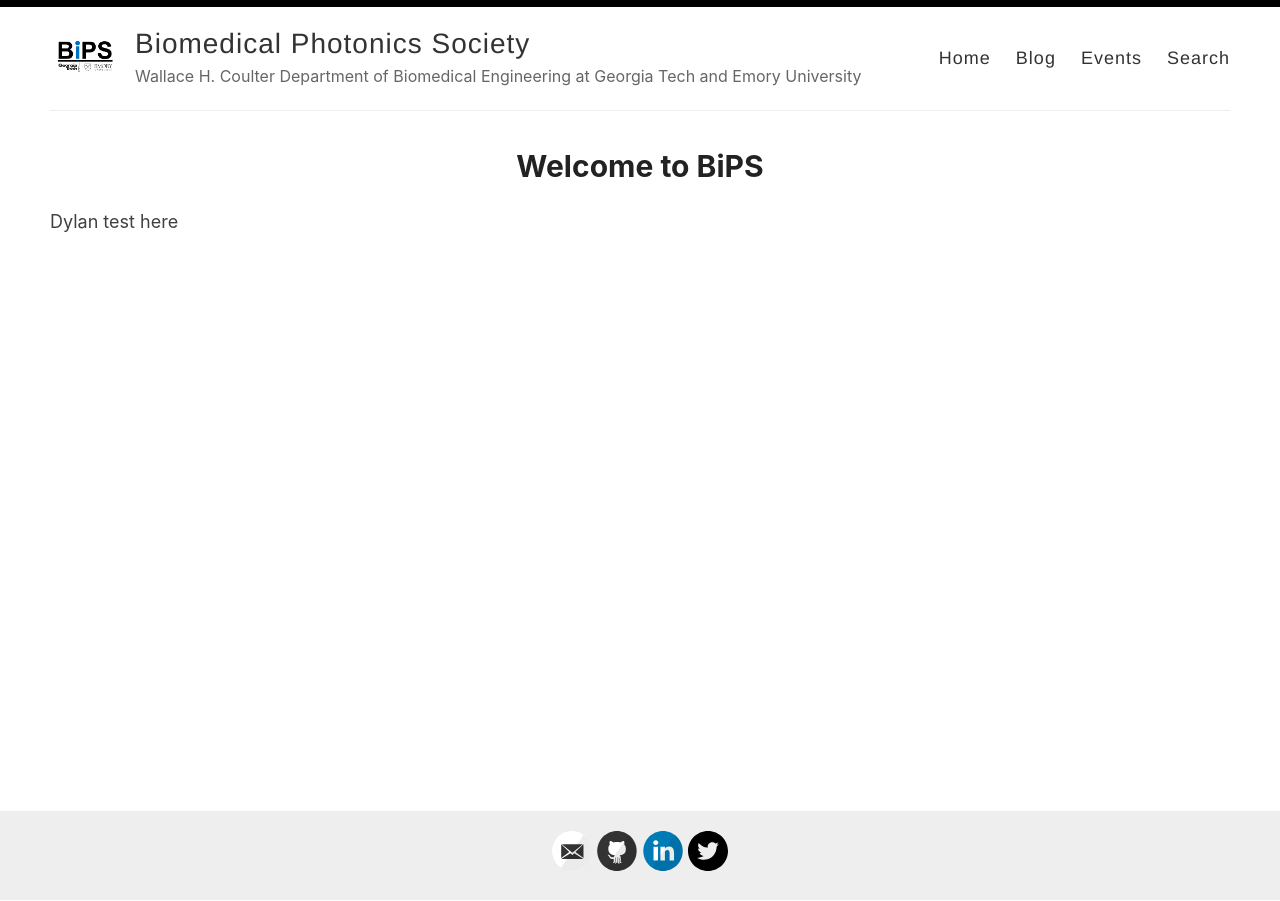
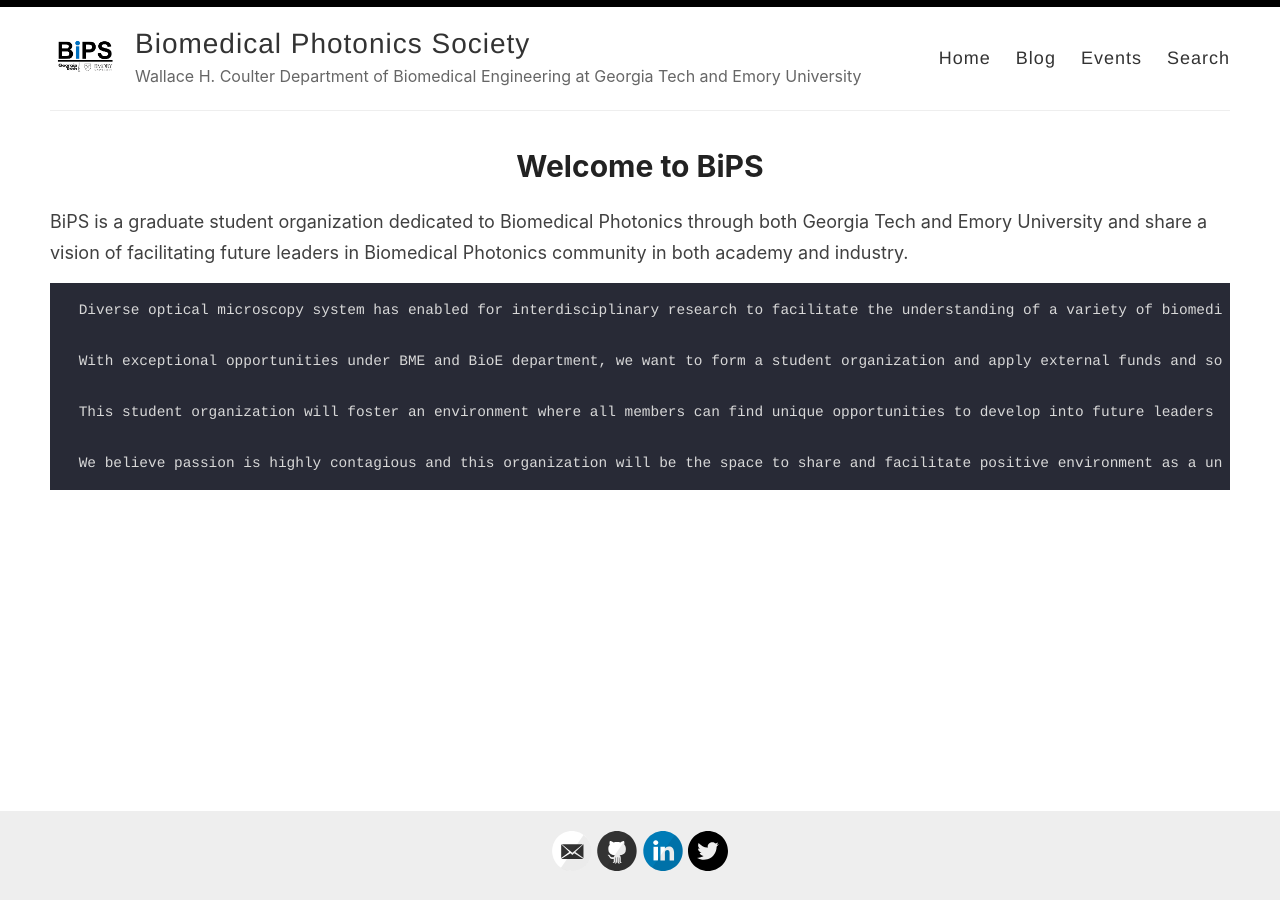
Before and after one commit to bipsgatech/bipsgatech.github.io, a Jekyll site: the page built from index.md, in a window 1280 px wide. Built offline with Jekyll 4.4.1, drawn with Linux system fonts in a browser that asks for light colours; our own code applies the rules of GitHub Pages for plain Markdown files.

Commit message:
Update index.md

```diff
--- a/index.md
+++ b/index.md
@@ -4,4 +4,12 @@ layout: default
 
 # Welcome to BiPS
 
-Dylan test here
+BiPS is a graduate student organization dedicated to Biomedical Photonics through both Georgia Tech and Emory University and share a vision of facilitating future leaders in Biomedical Photonics community in both academy and industry.
+
+     Diverse optical microscopy system has enabled for interdisciplinary research to facilitate the understanding of a variety of biomedical target with high speed, high resolution, and multi-status environment. However, optical microscopists, especially students, have an limited access to fully understand the focal point where newly developed system could be applicable and critical needs from users. Likewise, young biologists and neuroscientists also suffer from the lack of understanding of how recent optical microscopy systems work while using core optical imaging facilities.
+
+     With exceptional opportunities under BME and BioE department, we want to form a student organization and apply external funds and sources to address mutual understandings how biomedical photonics can bridge the gap and provide methods for questions from diverse interdisciplinary fields. Our student organization will be operated by graduate students mainly researching on biomedical photonics and will initiate multiple academic and out-reach events co-hosted with diverse biomedical student organizations and institutions.
+
+     This student organization will foster an environment where all members can find unique opportunities to develop into future leaders in academics and industry in the rapidly growing field of biomedical photonics. Prepared plans of academic visits, industrial visits, and social events will enable for members to expand their professional networks and be aware of broad options that members can pursue to launch new paths after graduation, contributing to optical society and for future generations of scientists.
+
+     We believe passion is highly contagious and this organization will be the space to share and facilitate positive environment as a united community of biomedical photonics.
```
